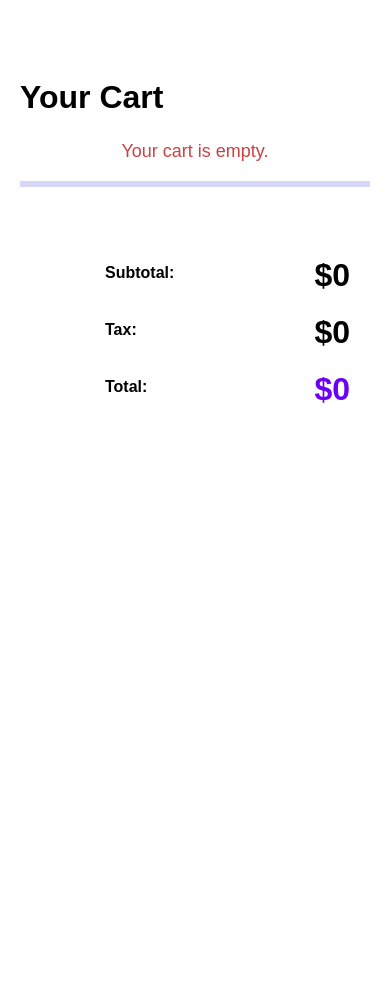
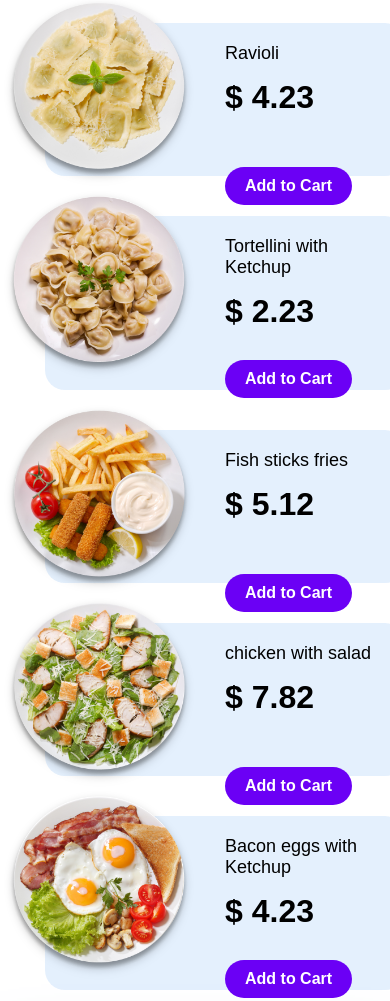
Before and after one commit to nayruthCalla/ecommerce-component, a React app: page / in a window 390 px wide. Shown: the part 727-1728 px from the top of the page. Before the commit the page ends 1155 px from the top, so only its background shows below. Built offline with nearby package versions, Linux system fonts and the light colour scheme; some packages are replaced by stand-ins of ours.

Commit message:
first mobile

```diff
--- a/src/componets/App.js
+++ b/src/componets/App.js
@@ -1,13 +1,57 @@
 import "../css/App.css";
 import GoMenu from "./Pages/GoMenu/GoMenu";
 import YourCart from "./Pages/YourCart/YourCart";
+import styled from "styled-components";
+import bRight from "../assets/bg__top-right.svg";
+import tRight from "../assets/bg__btm-right.svg";
+import bleft from "../assets/bg__left.svg";
+
+const Container = styled.div`
+  display: flex;
+  flex-direction: column;
+  width: 100%;
+  pasition: relative;
+  @media screen and (min-width: 768px) {
+    background: #eff0f6;
+    flex-direction: row;
+    justify-content: center;
+    gap: 5rem;
+  }
+  @media screen and (min-width: 1024px) {
+    background: #eff0f6;
+  }
+`;
+const Img1 = styled.img`
+  display: none;
+  @media screen and (min-width: 768px) {
+    position: absolute;
+    width: 13%;
+    right: 3px;
+  }
+  @media screen and (min-width: 1024px) {
+    display: inline;
+  }
+`;
+const Img2 = styled(Img1)`
+  top: 515px;
+  right: 2px;
+  width: 10%;
+`;
+const Img3 = styled(Img1)`
+  top: 194px;
+  left: -57px;
+  width: 12%;
+`;
 
 const App = () => {
   return (
-    <>
+    <Container>
+      <Img1 src={bRight} alt="" />
+      <Img2 src={tRight} alt="" />
+      <Img3 src={bleft} alt="" />
       <GoMenu />
       <YourCart />
-    </>
+    </Container>
   );
 };
 
--- a/src/componets/Pages/GoMenu/GoMenu.jsx
+++ b/src/componets/Pages/GoMenu/GoMenu.jsx
@@ -5,11 +5,12 @@ import MenuCard from './MenuTemplate/MenuCard';
 import menu1 from '../../../assets/plate__french-fries.png';
 import menu2 from '../../../assets/plate__salmon-vegetables.png';
 import menu3 from '../../../assets/plate__spaghetti-meat-sauce.png';
-// import menu4 from '../../../assets/plate__ravioli.png';
-// import menu5 from '../../../assets/plate__tortellini.png';
-// import menu6 from '../../../assets/plate__fish-sticks-fries.png';
-// import menu7 from '../../../assets/plate__chicken-salad.png';
-// import menu8 from '../../../assets/plate__bacon-eggs.png';
+import menu4 from '../../../assets/plate__ravioli.png';
+import menu5 from '../../../assets/plate__tortellini.png';
+import menu6 from '../../../assets/plate__fish-sticks-fries.png';
+import menu7 from '../../../assets/plate__chicken-salad.png';
+import menu8 from '../../../assets/plate__bacon-eggs.png';
+import chevron from '../../../assets/chevron.svg'
 
 //fake data
 
@@ -32,31 +33,31 @@ const data = [
     price: "7.82",
     inCart : false
   },
-  // {
-  //   menuImage: menu4,
-  //   menuTitle: "Ravioli",
-  //   price: "4.23"
-  // },
-  // {
-  //   menuImage: menu5,
-  //   menuTitle: "Tortellini with Ketchup",
-  //   price: "2.23"
-  // },
-  // {
-  //   menuImage: menu6,
-  //   menuTitle: "Fish sticks fries",
-  //   price: "5.12"
-  // },
-  // {
-  //   menuImage: menu7,
-  //   menuTitle: "chicken with salad",
-  //   price: "7.82"
-  // },
-  // {
-  //   menuImage: menu8,
-  //   menuTitle: "Bacon eggs with Ketchup",
-  //   price: "$4.23"
-  // }
+  {
+    menuImage: menu4,
+    menuTitle: "Ravioli",
+    price: "4.23"
+  },
+  {
+    menuImage: menu5,
+    menuTitle: "Tortellini with Ketchup",
+    price: "2.23"
+  },
+  {
+    menuImage: menu6,
+    menuTitle: "Fish sticks fries",
+    price: "5.12"
+  },
+  {
+    menuImage: menu7,
+    menuTitle: "chicken with salad",
+    price: "7.82"
+  },
+  {
+    menuImage: menu8,
+    menuTitle: "Bacon eggs with Ketchup",
+    price: "4.23"
+  }
 ]
 
 
@@ -66,6 +67,43 @@ const GoMenuTitle = styled.h2`
   font-size: 32px;
   line-height: 48px;
   margin: 2rem;
+`;
+const Container = styled.div`
+  background: #FFFFFF;
+ @media screen and (min-width: 768px) {
+    width: 45%;
+    height: 484px;
+    margin: 7rem 0 7rem 0;
+    box-shadow: 0px 0px 70px #C7CBE3;
+    border-radius: 25px;
+    overflow-y: scroll;
+    overflow-x: hidden;
+    ::-webkit-scrollbar-track
+    {
+      -webkit-box-shadow: inset 0 0 6px rgba(0,0,0,0.3);
+      border-radius: 10px;
+      background-color: #F5F5F5;
+    }
+
+    ::-webkit-scrollbar
+    {
+      width: 12px;
+      background-color: #F5F5F5;
+    }
+
+    ::-webkit-scrollbar-thumb
+    {
+      border-radius: 10px;
+      -webkit-box-shadow: inset 0 0 6px rgba(0,0,0,.3);
+      background-color:  rgba(122, 178, 243, 0.898);
+    }
+
+  }
+  @media screen and (min-width: 1024px) {
+    height: 484px;
+    width: 415px;
+    margin: 7rem 0 7rem 0;
+  }
 `;
 
 const GoMenu = () => {
@@ -80,7 +118,7 @@ const GoMenu = () => {
   },[]);
 
   return (
-    <div>
+    <Container>
       <GoMenuTitle>To Go Menu</GoMenuTitle>
       {
         listData.map((
@@ -99,7 +137,7 @@ const GoMenu = () => {
         />
         )
       }
-    </div>
+    </Container>
   )
 }
 
--- a/src/componets/Pages/GoMenu/MenuTemplate/MenuCard.jsx
+++ b/src/componets/Pages/GoMenu/MenuTemplate/MenuCard.jsx
@@ -16,12 +16,24 @@ const Container = styled.article`
   left: 1.5rem;
   .iconCart{
   }
+  @media screen and (min-width: 768px) {
+
+  }
+  @media screen and (min-width: 1024px) {
+    padding-bottom: 2rem;
+  }
 `;
 const GoMenuDesCon = styled.article`
   display: flex;
   width: 50%;
   flex-direction:column;
   align-items: flex-start;
+  @media screen and (min-width: 768px) {
+
+}
+@media screen and (min-width: 1024px) {
+  width: 70%;
+}
 `;
 const MenuTitle = styled.h3`
   font-weight: normal;
@@ -43,6 +55,12 @@ const AddButton = styled('button')(
   position: absolute;
   top: 144px;
   font-weight: bold;
+  @media screen and (min-width: 768px) {
+
+  }
+  @media screen and (min-width: 1024px) {
+    top: 100px;
+  }
 ` )
 );
 const MenuImage = styled.img`
@@ -51,6 +69,13 @@ const MenuImage = styled.img`
   top: -2rem;
   left: -3.6rem;
   filter: drop-shadow(0px 4px 4px rgba(0, 0, 0, 0.25));
+  @media screen and (min-width: 768px) {
+
+  }
+  @media screen and (min-width: 1024px) {
+    width: 40%;
+    top: -1rem;
+  }
 `;
 
 const MenuCard = ({menuTitle, price, menuImage,inCart}) => {
--- a/src/componets/Pages/YourCart/YourCart.jsx
+++ b/src/componets/Pages/YourCart/YourCart.jsx
@@ -9,6 +9,41 @@ const Container = styled.article`
   flex-direction: column;
   padding: 2rem;
   margin: 7rem 0 0 0;
+  background: #FFFFFF;
+  box-shadow: 0px 0px 70px #C7CBE3;
+  @media screen and (min-width: 768px) {
+    width: 45%;
+    height: 484px;
+    margin: 7rem 0 7rem 0;
+    border-radius: 25px;
+    overflow-y: scroll;
+  overflow-x: hidden;
+::-webkit-scrollbar-track
+{
+	-webkit-box-shadow: inset 0 0 6px rgba(0,0,0,0.3);
+	border-radius: 10px;
+	background-color: #F5F5F5;
+}
+
+::-webkit-scrollbar
+{
+	width: 12px;
+	background-color: #F5F5F5;
+}
+
+::-webkit-scrollbar-thumb
+{
+	border-radius: 10px;
+	-webkit-box-shadow: inset 0 0 6px rgba(0,0,0,.3);
+	background-color:  rgba(122, 178, 243, 0.898);
+}
+
+  }
+  @media screen and (min-width: 1024px) {
+    height: 484px;
+    margin-top: 70px;
+    width: 415px;
+  }
 `;
 const TitleYourCart = styled.h2`
   font-weight: bold;
--- a/src/componets/Pages/YourCart/YourCartTemplate/BodyCart.jsx
+++ b/src/componets/Pages/YourCart/YourCartTemplate/BodyCart.jsx
@@ -42,6 +42,14 @@ const QuantiTyText = styled.h2`
   border-radius: 20px;
   color: #FFFF;
   padding: 0.5rem 0.7rem 0.5rem 0.7rem;
+  @media screen and (min-width: 768px) {
+    top: 15px;
+    right: 18px;
+  }
+  @media screen and (min-width: 1024px) {
+    top: 23px;
+    right: 23px;
+  }
 `;
 
 const BodyCart = ({cartImg, description, price,qty,setTotal,total}) => {
--- a/src/css/index.css
+++ b/src/css/index.css
@@ -21,11 +21,20 @@ code {
 html {
   font-size: 62.5%;
   min-height: 100vh;
+  background: #fff;
+}
 
-}
 
 #root{
   display: flex;
 	height: 100vh;
 	flex-direction: column;
 }
+@media screen and (min-width: 768px) {
+  html{
+    background: #eff0f6;
+  }
+
+}
+@media screen and (min-width: 1024px) {
+}
```
